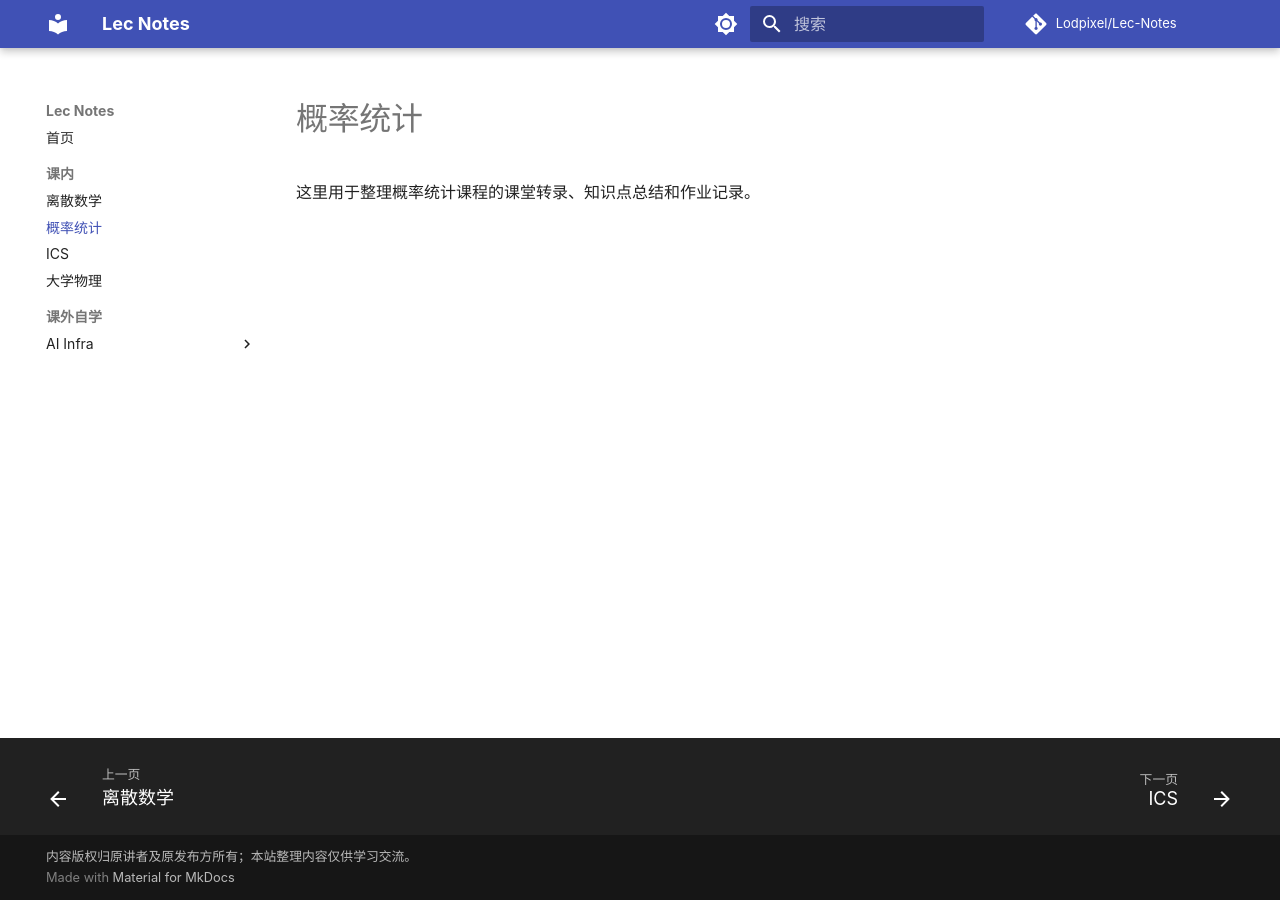
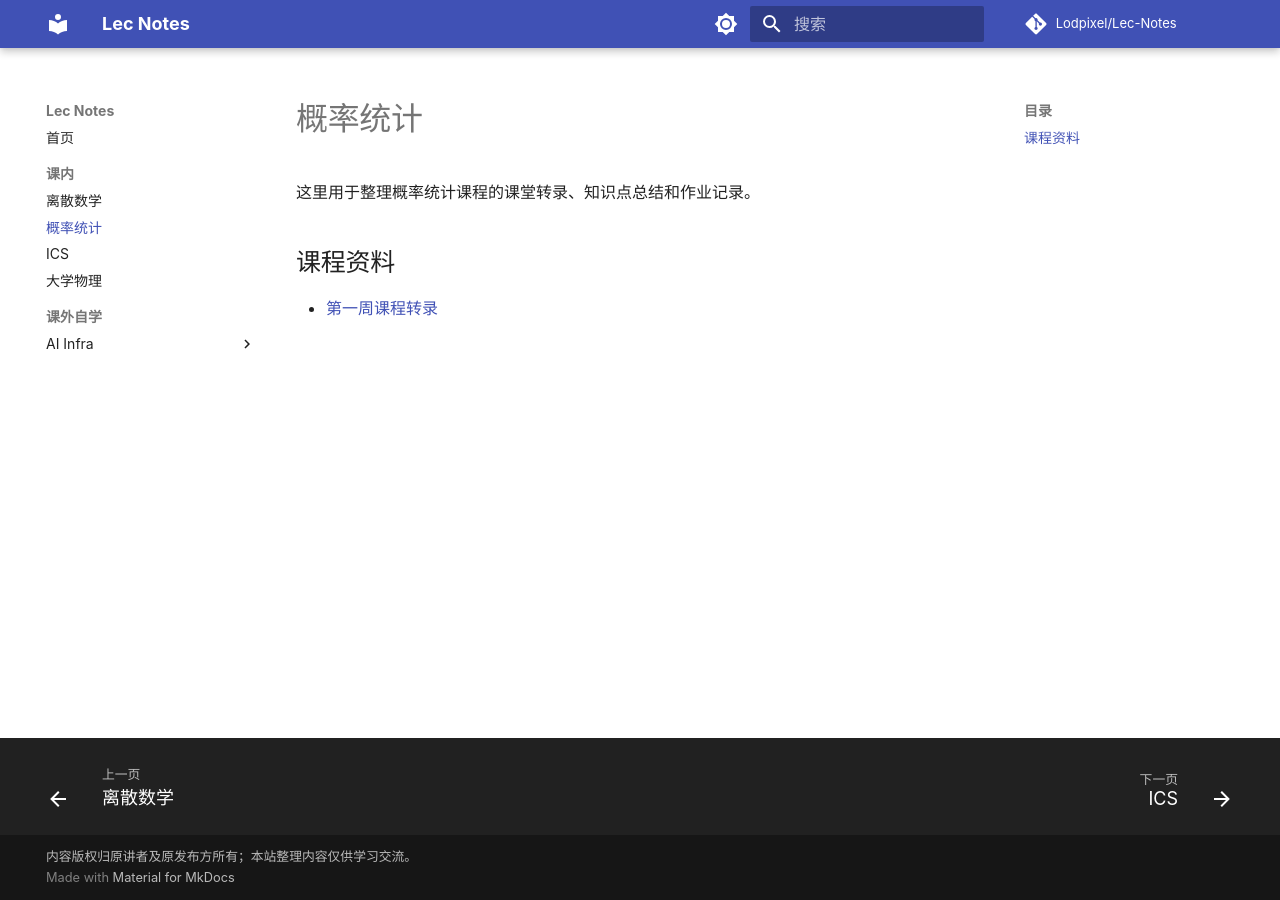
Before and after one commit to Lodpixel/Lec-Notes, an MkDocs documentation site: the page built from docs/课内/概率统计/index.md, in a window 1280 px wide. Built offline with MkDocs 1.6.1 and Material for MkDocs 9.7.7, drawn with Linux system fonts in a browser that asks for light colours; comment, search, counter and statistics services are not loaded.

Commit message:
添加概率统计第一周课程导航

```diff
--- a/docs/课内/概率统计/index.md
+++ b/docs/课内/概率统计/index.md
@@ -1,3 +1,7 @@
 # 概率统计
 
 这里用于整理概率统计课程的课堂转录、知识点总结和作业记录。
+
+## 课程资料
+
+- [第一周课程转录](第一周课程转录.md)
```
